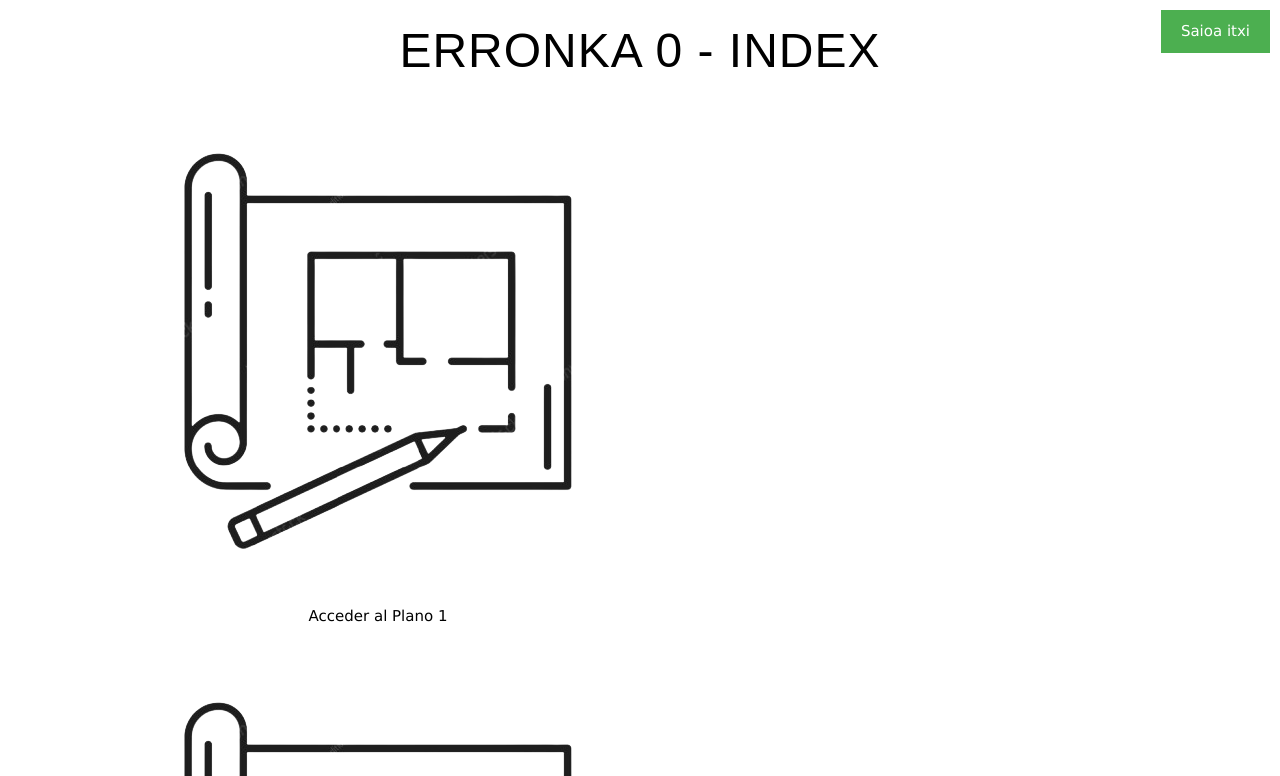
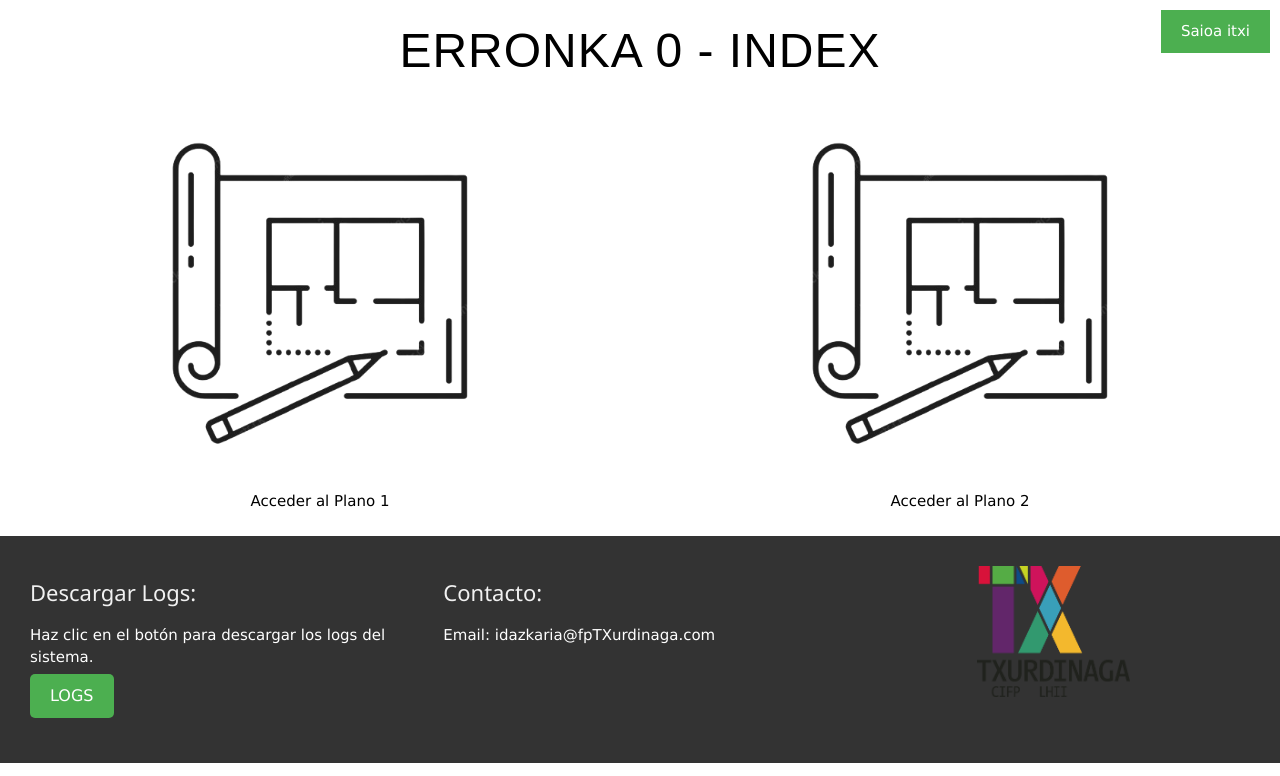
Before and after one commit to Ibaigz/Erronka0, a PHP site: page / in a window 1280 px wide. Shown: the top 776 px of the page. Run offline with PHP 8.4, Linux system fonts and the light colour scheme; the visitor is signed in with stand-in values (Sample User, id 1); data that the repository does not hold is empty.

Commit message:
imagenes responsive

```diff
--- a/index.php
+++ b/index.php
@@ -108,18 +108,23 @@ if ($_SERVER["REQUEST_METHOD"] == "POST") {
 	<body>
 		<h1>Erronka 0 - Index</h1>
 
-	<div class="w3-button w3-white w3-ripple" onclick="window.location.href='plano1.php'">
+	<div class="w3-half">
+		<div class="w3-button w3-white w3-ripple"  onclick="window.location.href='plano1.php'">
   				<img src="./media/planoD.png" alt="Alps">
   			<div class="w3-container w3-center">
     			<p>Acceder al Plano 1</p>
   			</div>
 		</div>
+	</div>
+	<div class="w3-half">
 		<div class="w3-button w3-white w3-ripple" onclick="window.location.href='plano2.php'">
   				<img src="./media/planoD.png" alt="Alps">
   			<div class="w3-container w3-center">
     			<p>Acceder al Plano 2</p>
   			</div>
 		</div>
+	</div>
+
 	<footer class="footer">
         <div class="footer-section">
             <h4>Descargar Logs:</h4>
```
Lines whose indentation alone changed are shown as unchanged.
